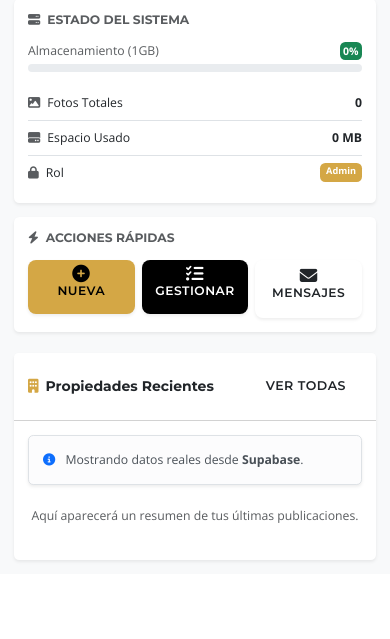
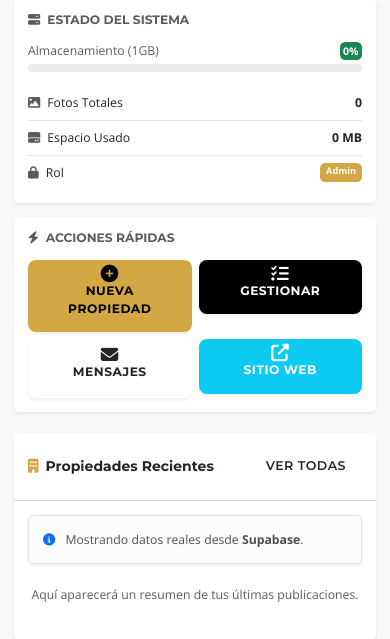
Before and after one commit to bithevenin/imobiliariaweb, a PHP site: page /imobiliariaweb/admin/dashboard.php in a window 390 px wide. Shown: the part 296-935 px from the top of the page. Before the commit the page ends 859 px from the top, so only its background shows below. Run offline with PHP 8.4, Linux system fonts and the light colour scheme; the visitor is signed in with stand-in values (Sample User, id 1); data that the repository does not hold is empty.

Commit message:
UI Overhaul: responsive admin, public site styling fixes, branding (favicon) and path detection improvements

```diff
--- a/admin/dashboard.php
+++ b/admin/dashboard.php
@@ -80,6 +80,8 @@ if ($all_messages !== false) {
     <link href="https://cdn.jsdelivr.net/npm/bootstrap@5.3.2/dist/css/bootstrap.min.css" rel="stylesheet">
     <link rel="stylesheet" href="https://cdnjs.cloudflare.com/ajax/libs/font-awesome/6.5.1/css/all.min.css">
     <link href="https://fonts.googleapis.com/css2?family=Montserrat:wght@400;600;700;800&family=Open+Sans:wght@400;600;700&display=swap" rel="stylesheet">
+    <link rel="icon" type="image/png" href="<?php echo SITE_URL; ?>/assets/images/favicon.png">
+    <link rel="shortcut icon" type="image/x-icon" href="<?php echo SITE_URL; ?>/favicon.ico">
     <link rel="stylesheet" href="<?php echo SITE_URL; ?>/assets/css/style.css">
 
     <style>
@@ -203,7 +205,7 @@ if ($all_messages !== false) {
     <div class="container-fluid p-0">
         <!-- Header Móvil -->
         <div class="mobile-header">
-            <img src="<?php echo SITE_URL; ?>/assets/images/logo.png" alt="Logo" style="height: 30px;">
+            <img src="<?php echo SITE_URL; ?>/assets/images/logo.png" alt="Logo" style="height: 30px; width: auto;">
             <button class="btn btn-dark" id="sidebarToggle">
                 <i class="fas fa-bars"></i>
             </button>
@@ -213,7 +215,7 @@ if ($all_messages !== false) {
             <!-- Sidebar -->
             <nav class="sidebar" id="sidebar">
                 <div class="sidebar-header text-center">
-                    <img src="<?php echo SITE_URL; ?>/assets/images/logo.png" alt="Logo" style="max-width: 120px;" class="mb-2">
+                    <img src="<?php echo SITE_URL; ?>/assets/images/logo.png" alt="Logo" style="max-width: 120px; height: auto;" class="mb-2">
                     <p class="text-white-50 small mb-0">Admin Panel</p>
                 </div>
 
@@ -364,25 +366,28 @@ if ($all_messages !== false) {
                                     <i class="fas fa-bolt me-2"></i>Acciones Rápidas
                                 </h6>
                                 <div class="row g-2">
-                                    <div class="col-4">
+                                    <div class="col-6 col-xl-3">
                                         <a href="<?php echo SITE_URL; ?>/admin/property-form.php" class="btn btn-primary w-100 py-3 d-flex flex-column align-items-center border-0 shadow-sm">
                                             <i class="fas fa-plus-circle mb-2 fa-lg"></i>
-                                            <span class="small d-none d-sm-inline">Nueva Propiedad</span>
-                                            <span class="small d-sm-none">Nueva</span>
+                                            <span class="small fw-bold">Nueva Propiedad</span>
                                         </a>
                                     </div>
-                                    <div class="col-4">
+                                    <div class="col-6 col-xl-3">
                                         <a href="<?php echo SITE_URL; ?>/admin/properties-manage.php" class="btn btn-dark w-100 py-3 d-flex flex-column align-items-center border-0 shadow-sm">
                                             <i class="fas fa-tasks mb-2 fa-lg"></i>
-                                            <span class="small d-none d-sm-inline">Gestionar</span>
-                                            <span class="small d-sm-none">Gestionar</span>
+                                            <span class="small fw-bold">Gestionar</span>
                                         </a>
                                     </div>
-                                    <div class="col-4">
+                                    <div class="col-6 col-xl-3">
                                         <a href="<?php echo SITE_URL; ?>/admin/messages.php" class="btn btn-outline-dark w-100 py-3 d-flex flex-column align-items-center shadow-sm">
                                             <i class="fas fa-envelope mb-2 fa-lg"></i>
-                                            <span class="small d-none d-sm-inline">Mensajes</span>
-                                            <span class="small d-sm-none">Mensajes</span>
+                                            <span class="small fw-bold">Mensajes</span>
+                                        </a>
+                                    </div>
+                                    <div class="col-6 col-xl-3">
+                                        <a href="<?php echo SITE_URL; ?>/index.php" target="_blank" class="btn btn-info text-white w-100 py-3 d-flex flex-column align-items-center border-0 shadow-sm">
+                                            <i class="fas fa-external-link-alt mb-2 fa-lg"></i>
+                                            <span class="small fw-bold">Sitio Web</span>
                                         </a>
                                     </div>
                                 </div>
--- a/admin/login.php
+++ b/admin/login.php
@@ -115,6 +115,8 @@ $page_title = 'Admin Login';
         rel="stylesheet">
 
     <!-- Custom CSS -->
+    <link rel="icon" type="image/png" href="<?php echo SITE_URL; ?>/assets/images/favicon.png">
+    <link rel="shortcut icon" type="image/x-icon" href="<?php echo SITE_URL; ?>/favicon.ico">
     <link rel="stylesheet" href="<?php echo SITE_URL; ?>/assets/css/style.css">
 
     <style>
@@ -152,6 +154,7 @@ $page_title = 'Admin Login';
 
         .login-header img {
             max-width: 180px;
+            height: auto;
             margin-bottom: 20px;
         }
 
--- a/admin/messages.php
+++ b/admin/messages.php
@@ -32,6 +32,8 @@ $unread_count = count(array_filter($messages, fn($m) => ($m['status'] ?? '') ===
     <link href="https://cdn.jsdelivr.net/npm/bootstrap@5.3.2/dist/css/bootstrap.min.css" rel="stylesheet">
     <link rel="stylesheet" href="https://cdnjs.cloudflare.com/ajax/libs/font-awesome/6.5.1/css/all.min.css">
     <link href="https://fonts.googleapis.com/css2?family=Montserrat:wght@400;600;700;800&family=Open+Sans:wght@400;600;700&display=swap" rel="stylesheet">
+    <link rel="icon" type="image/png" href="<?php echo SITE_URL; ?>/assets/images/favicon.png">
+    <link rel="shortcut icon" type="image/x-icon" href="<?php echo SITE_URL; ?>/favicon.ico">
     <link rel="stylesheet" href="<?php echo SITE_URL; ?>/assets/css/style.css">
 
     <style>
@@ -173,7 +175,7 @@ $unread_count = count(array_filter($messages, fn($m) => ($m['status'] ?? '') ===
     <div class="container-fluid p-0">
         <!-- Header Móvil -->
         <div class="mobile-header">
-            <img src="<?php echo SITE_URL; ?>/assets/images/logo.png" alt="Logo" style="height: 30px;">
+            <img src="<?php echo SITE_URL; ?>/assets/images/logo.png" alt="Logo" style="height: 30px; width: auto;">
             <button class="btn btn-dark" id="sidebarToggle">
                 <i class="fas fa-bars"></i>
             </button>
@@ -183,7 +185,7 @@ $unread_count = count(array_filter($messages, fn($m) => ($m['status'] ?? '') ===
             <!-- Sidebar -->
             <nav class="sidebar" id="sidebar">
                 <div class="sidebar-header text-center">
-                    <img src="<?php echo SITE_URL; ?>/assets/images/logo.png" alt="Logo" style="max-width: 120px;" class="mb-2">
+                    <img src="<?php echo SITE_URL; ?>/assets/images/logo.png" alt="Logo" style="max-width: 120px; height: auto;" class="mb-2">
                     <p class="text-white-50 small mb-0">Admin Panel</p>
                 </div>
 
--- a/admin/properties-manage.php
+++ b/admin/properties-manage.php
@@ -36,6 +36,8 @@ if ($all_messages) {
     <link href="https://cdn.jsdelivr.net/npm/bootstrap@5.3.2/dist/css/bootstrap.min.css" rel="stylesheet">
     <link rel="stylesheet" href="https://cdnjs.cloudflare.com/ajax/libs/font-awesome/6.5.1/css/all.min.css">
     <link href="https://fonts.googleapis.com/css2?family=Montserrat:wght@400;600;700;800&family=Open+Sans:wght@400;600;700&display=swap" rel="stylesheet">
+    <link rel="icon" type="image/png" href="<?php echo SITE_URL; ?>/assets/images/favicon.png">
+    <link rel="shortcut icon" type="image/x-icon" href="<?php echo SITE_URL; ?>/favicon.ico">
     <link rel="stylesheet" href="<?php echo SITE_URL; ?>/assets/css/style.css">
 
     <style>
@@ -164,7 +166,7 @@ if ($all_messages) {
     <div class="container-fluid p-0">
         <!-- Header Móvil -->
         <div class="mobile-header">
-            <img src="<?php echo SITE_URL; ?>/assets/images/logo.png" alt="Logo" style="height: 30px;">
+            <img src="<?php echo SITE_URL; ?>/assets/images/logo.png" alt="Logo" style="height: 30px; width: auto;">
             <button class="btn btn-dark" id="sidebarToggle">
                 <i class="fas fa-bars"></i>
             </button>
@@ -174,7 +176,7 @@ if ($all_messages) {
             <!-- Sidebar -->
             <nav class="sidebar" id="sidebar">
                 <div class="sidebar-header text-center">
-                    <img src="<?php echo SITE_URL; ?>/assets/images/logo.png" alt="Logo" style="max-width: 120px;" class="mb-2">
+                    <img src="<?php echo SITE_URL; ?>/assets/images/logo.png" alt="Logo" style="max-width: 120px; height: auto;" class="mb-2">
                     <p class="text-white-50 small mb-0">Admin Panel</p>
                 </div>
 
--- a/admin/property-form.php
+++ b/admin/property-form.php
@@ -141,6 +141,8 @@ $unread_count = $all_messages ? count(array_filter($all_messages, fn($m) => ($m[
     <link href="https://fonts.googleapis.com/css2?family=Montserrat:wght@400;600;700;800&family=Open+Sans:wght@400;600;700&display=swap" rel="stylesheet">
     <link rel="stylesheet" href="https://unpkg.com/leaflet@1.9.4/dist/leaflet.css" integrity="sha256-p4NxAoJBhIIN+hmNHrzRCf9tD/miZyoHS5obTRR9BMY=" crossorigin=""/>
     <link rel="stylesheet" href="https://cdnjs.cloudflare.com/ajax/libs/cropperjs/1.6.1/cropper.min.css">
+    <link rel="icon" type="image/png" href="<?php echo SITE_URL; ?>/assets/images/favicon.png">
+    <link rel="shortcut icon" type="image/x-icon" href="<?php echo SITE_URL; ?>/favicon.ico">
     <link rel="stylesheet" href="<?php echo SITE_URL; ?>/assets/css/style.css">
 
     <style>
@@ -176,14 +178,14 @@ $unread_count = $all_messages ? count(array_filter($all_messages, fn($m) => ($m[
 
     <div class="container-fluid p-0">
         <div class="mobile-header">
-            <img src="<?php echo SITE_URL; ?>/assets/images/logo.png" alt="Logo" style="height: 30px;">
+            <img src="<?php echo SITE_URL; ?>/assets/images/logo.png" alt="Logo" style="height: 30px; width: auto;">
             <button class="btn btn-dark" id="sidebarToggle"><i class="fas fa-bars"></i></button>
         </div>
 
         <div class="d-flex">
             <nav class="sidebar" id="sidebar">
                 <div class="sidebar-header text-center">
-                    <img src="<?php echo SITE_URL; ?>/assets/images/logo.png" alt="Logo" style="max-width: 120px;" class="mb-2">
+                    <img src="<?php echo SITE_URL; ?>/assets/images/logo.png" alt="Logo" style="max-width: 120px; height: auto;" class="mb-2">
                     <p class="text-white-50 small mb-0">Admin Panel</p>
                 </div>
                 <div class="sidebar-menu">
--- a/config/settings.php
+++ b/config/settings.php
@@ -15,10 +15,21 @@ define('SITE_TAGLINE', 'TU MEJOR INVERSION');
 // Esto funciona tanto en localhost como en producción
 $protocol = isset($_SERVER['HTTPS']) && $_SERVER['HTTPS'] === 'on' ? 'https' : 'http';
 $host = $_SERVER['HTTP_HOST'] ?? 'localhost';
-$base_path = str_replace('\\', '/', dirname(dirname($_SERVER['SCRIPT_NAME'])));
+
+// Obtener el path relativo del proyecto
+$script_file = str_replace('\\', '/', __FILE__);
+$doc_root = str_replace('\\', '/', $_SERVER['DOCUMENT_ROOT']);
+$project_root = str_replace('\\', '/', dirname(__DIR__));
+
+// Calcular base_path eliminando el DOCUMENT_ROOT del path del proyecto
+$base_path = str_replace($doc_root, '', $project_root);
+
+// Asegurar que empiece con / y no termine con /
+$base_path = '/' . trim($base_path, '/');
 if ($base_path === '/') {
     $base_path = '';
 }
+
 define('SITE_URL', $protocol . '://' . $host . $base_path);
 
 // ============================================
--- a/includes/footer.php
+++ b/includes/footer.php
@@ -16,7 +16,7 @@ if (!defined('SITE_NAME')) {
             <!-- Columna 1: Logo y Descripción -->
             <div class="col-lg-4 col-md-6">
                 <img src="<?php echo SITE_URL; ?>/assets/images/logo.png" alt="<?php echo SITE_NAME; ?>"
-                    class="footer-logo">
+                    class="footer-logo" style="max-height: 80px; width: auto;">
                 <p class="mt-3">
                     <?php echo SITE_NAME; ?> es tu mejor opción en bienes raíces.
                     Ofrecemos propiedades de lujo y excelentes oportunidades de inversión
--- a/includes/header.php
+++ b/includes/header.php
@@ -38,6 +38,7 @@ $current_page = basename($_SERVER['PHP_SELF'], '.php');
 
     <!-- Favicon -->
     <link rel="icon" type="image/png" href="<?php echo SITE_URL; ?>/assets/images/favicon.png">
+    <link rel="shortcut icon" type="image/x-icon" href="<?php echo SITE_URL; ?>/favicon.ico">
 
     <!-- Bootstrap 5 CSS -->
     <link href="https://cdn.jsdelivr.net/npm/bootstrap@5.3.2/dist/css/bootstrap.min.css" rel="stylesheet">
@@ -64,7 +65,7 @@ $current_page = basename($_SERVER['PHP_SELF'], '.php');
             <!-- Logo -->
             <a class="navbar-brand" href="<?php echo SITE_URL; ?>/index.php">
                 <img src="<?php echo SITE_URL; ?>/assets/images/logo.png" alt="<?php echo SITE_NAME; ?>"
-                    class="navbar-logo">
+                    class="navbar-logo" style="height: 40px; width: auto;">
             </a>
 
             <!-- Mobile Toggle -->
```
Also changed, not shown: assets/images/favicon.png (added), favicon.ico (added).
